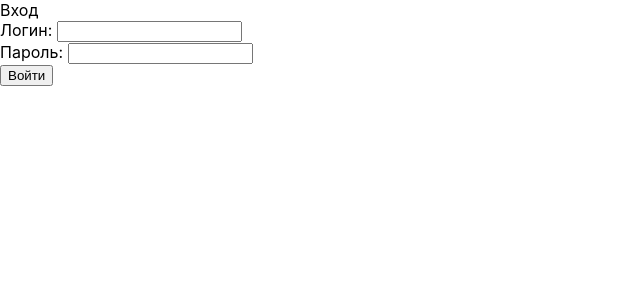
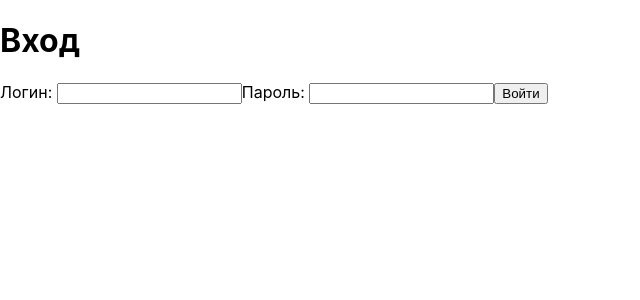
Before and after one commit to fisunoff/ks_react, a React (Create React App) app: page / in a window 1280 px wide. Shown: the top 300 px of the page, without its empty margins (0-640 px from the left). Built offline with nearby package versions, Linux system fonts and the light colour scheme.

Commit message:
Форма входа работает по нажатию Enter Курсор меняется при наведении на кнопку

```diff
--- a/src/App.css
+++ b/src/App.css
@@ -83,3 +83,7 @@
 .fail {
   color: red;
 }
+
+button {
+  cursor: pointer;
+}
--- a/src/components/LoginForm.js
+++ b/src/components/LoginForm.js
@@ -7,11 +7,21 @@ class LoginForm extends React.Component {
     constructor(props) {
         super(props);
         this.loginRef = null;
-        this.passwordRef = null;
+        this.handleChange = this.handleChange.bind(this);
+        this.handleSubmit = this.handleSubmit.bind(this);
     }
 
     state = {
         failedLogin: false
+    }
+
+    handleChange(event) {
+        this.setState({value: event.target.value});
+      }
+
+    handleSubmit(event) {
+        this.tryLogin();
+        event.preventDefault();
     }
 
     tryLogin = async () => {
@@ -58,15 +68,15 @@ class LoginForm extends React.Component {
     render() {
         let { failedLogin } = this.state;
         return (
-            <div>
-                <div>Вход</div>
-                <div>Логин: <input type="text" name="username" size="20" maxLength="50" ref={ref => this.loginRef = ref} /></div>
-                <div>Пароль: <input type="password" name="password" size="20" maxLength="50" ref={ref => this.passwordRef = ref} /></div>
-                <button onClick={this.tryLogin}>Войти</button>
+            <form key='loginForm' onSubmit={this.handleSubmit} className="loginWindow">
+                <h1>Вход</h1>
+                <label>Логин: <input type="text" name="username" size="20" maxLength="50" ref={ref => this.loginRef = ref} /></label>
+                <label>Пароль: <input type="password" name="password" size="20" maxLength="50" ref={ref => this.passwordRef = ref} /></label>
+                <input type="submit" value="Войти" />
                 {failedLogin ? <div className='fail'>Неверный логин или пароль!</div> :
                     <div></div>
                 }
-            </div>
+            </form>
         )
     }
 }
--- a/src/components/Tables/Records.jsx
+++ b/src/components/Tables/Records.jsx
@@ -124,7 +124,7 @@ class Records extends React.Component {
 
         return <div className='records'>
             <h1>Записи</h1>
-            <button><a href="#openModal">Новая запись</a></button>
+            <a href="#openModal"><button>Новая запись</button></a>
             <div id="openModal" className="modal">
                 <div className="modal-dialog">
                     <div className="modal-content">
```
